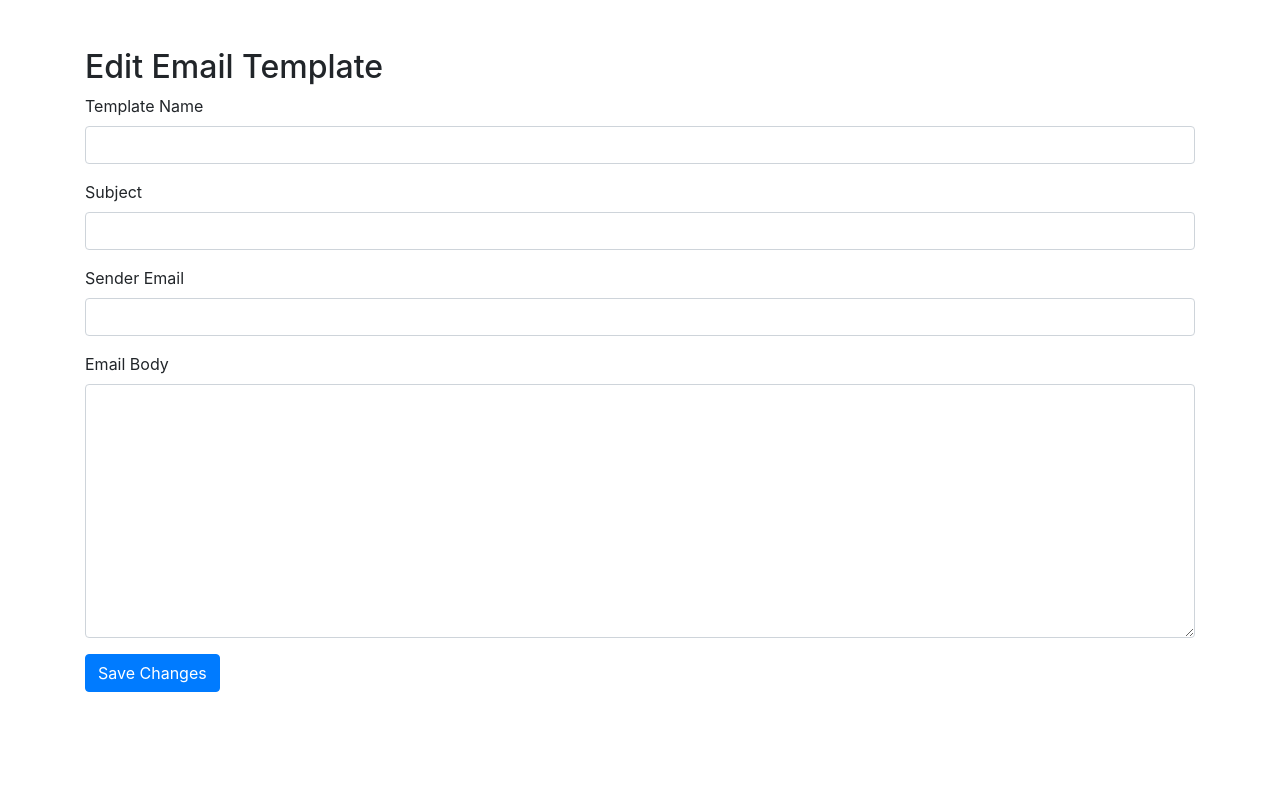
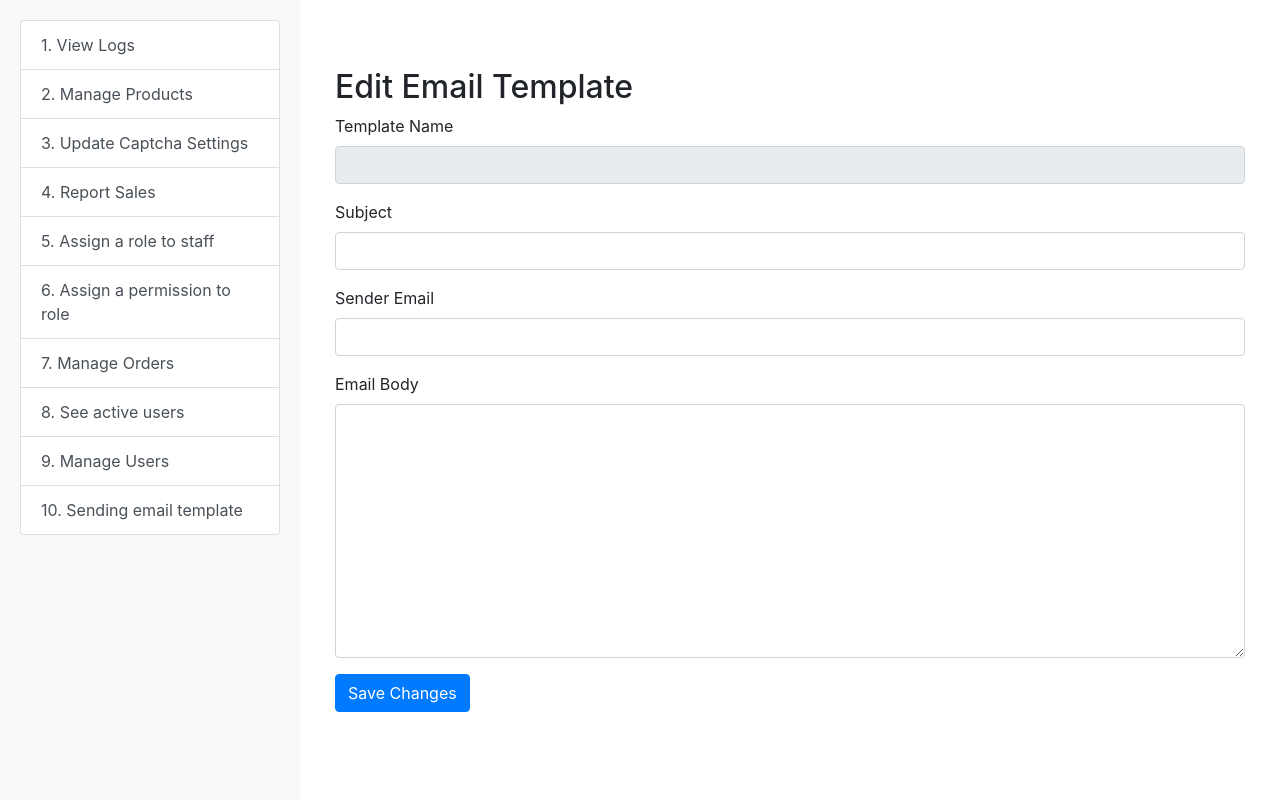
Before and after one commit to Kolpic/Online-Store, a Flask app: template Forum-Project/project/templates/template_email.html in a window 1280 px wide. Run offline with Flask 3, Linux system fonts and the light colour scheme; the template is opened without the code that fills it, so the values that code supplies are empty; some libraries are stand-ins or nearby versions.

```diff
--- a/Forum-Project/project/main.py
+++ b/Forum-Project/project/main.py
@@ -659,7 +659,7 @@ def recover_password(conn, cur):
     cur = conn.cursor(cursor_factory = psycopg2.extras.RealDictCursor)
 
     cur.execute("SELECT email FROM users WHERE email = %s", (email,))
-    utils.AssertUser(not cur.rowcount == 0, "You entered non existent email")
+    utils.AssertUser(cur.rowcount == 1, "You entered non existent email")
 
     hashed_password = utils.hash_password(new_password)
 
@@ -1098,6 +1098,7 @@ def finish_payment(conn, cur):
     return redirect('/home')
 
 def staff_login(conn, cur):
+
     if request.method == 'GET':
         return render_template('staff_login.html')
 
@@ -2426,6 +2427,7 @@ url_to_function_map_front_office = [
     (r'/update_cart_quantity', update_cart_quantity),
     (r'/remove_from_cart', remove_from_cart_meth),
     (r'/finish_payment', finish_payment),
+    (r'/user_orders', user_orders),
 ]
 
 url_to_function_map_back_office = [
--- a/Forum-Project/project/templates/base.html
+++ b/Forum-Project/project/templates/base.html
@@ -47,6 +47,7 @@
                 <a href="/crud_orders" class="list-group-item list-group-item-action">7. Manage Orders</a>
                 <a href="/active_users" class="list-group-item list-group-item-action">8. See active users</a>
                 <a href="/crud_users" class="list-group-item list-group-item-action">9. Manage Users</a>
+                <a href="/template_email" class="list-group-item list-group-item-action">10. Sending email template</a>
             </div>
         </div>
         <div class="main-content">
--- a/Forum-Project/project/templates/template_email.html
+++ b/Forum-Project/project/templates/template_email.html
@@ -2,17 +2,19 @@
 <html lang="en">
 <head>
     <meta charset="UTF-8">
-    <title>Edit Email Template</title>
+    {% extends "base.html" %}
+    {% block title %}Edit Email Template{% endblock %}
     <link rel="stylesheet" href="https://stackpath.bootstrapcdn.com/bootstrap/4.3.1/css/bootstrap.min.css">
 </head>
 <body>
+{% block content %}
 <div class="container mt-5">
     <h2>Edit Email Template</h2>
     <form action="/template_email" method="POST">
 
         <div class="form-group">
             <label for="name">Template Name</label>
-            <input type="text" class="form-control" id="name" name="name" value="{{ name }}" >
+            <input type="text" class="form-control" id="name" name="name" value="{{ name }}" readonly>
         </div>
 
         <div class="form-group">
@@ -37,4 +39,5 @@
 <script src="https://cdnjs.cloudflare.com/ajax/libs/popper.js/1.14.7/umd/popper.min.js"></script>
 <script src="https://stackpath.bootstrapcdn.com/bootstrap/4.3.1/js/bootstrap.min.js"></script>
 </body>
+{% endblock %}
 </html>
```
